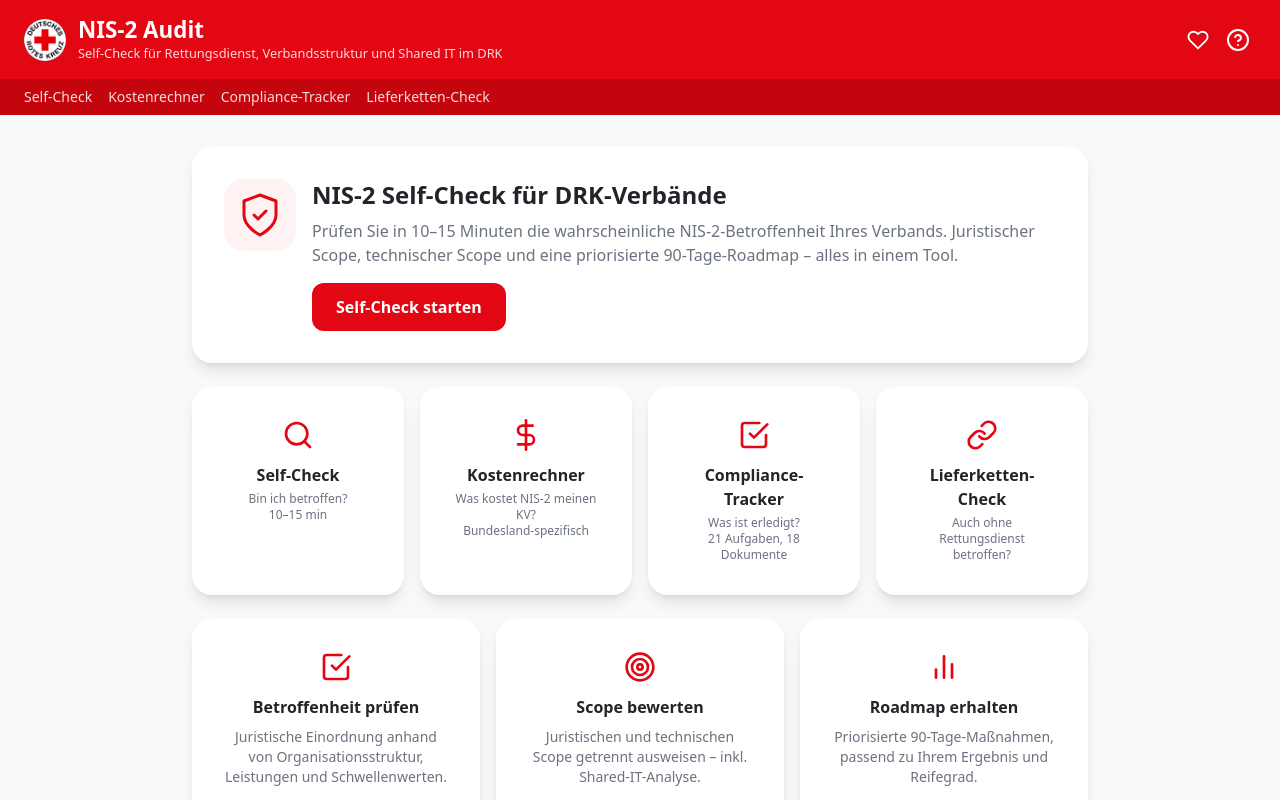
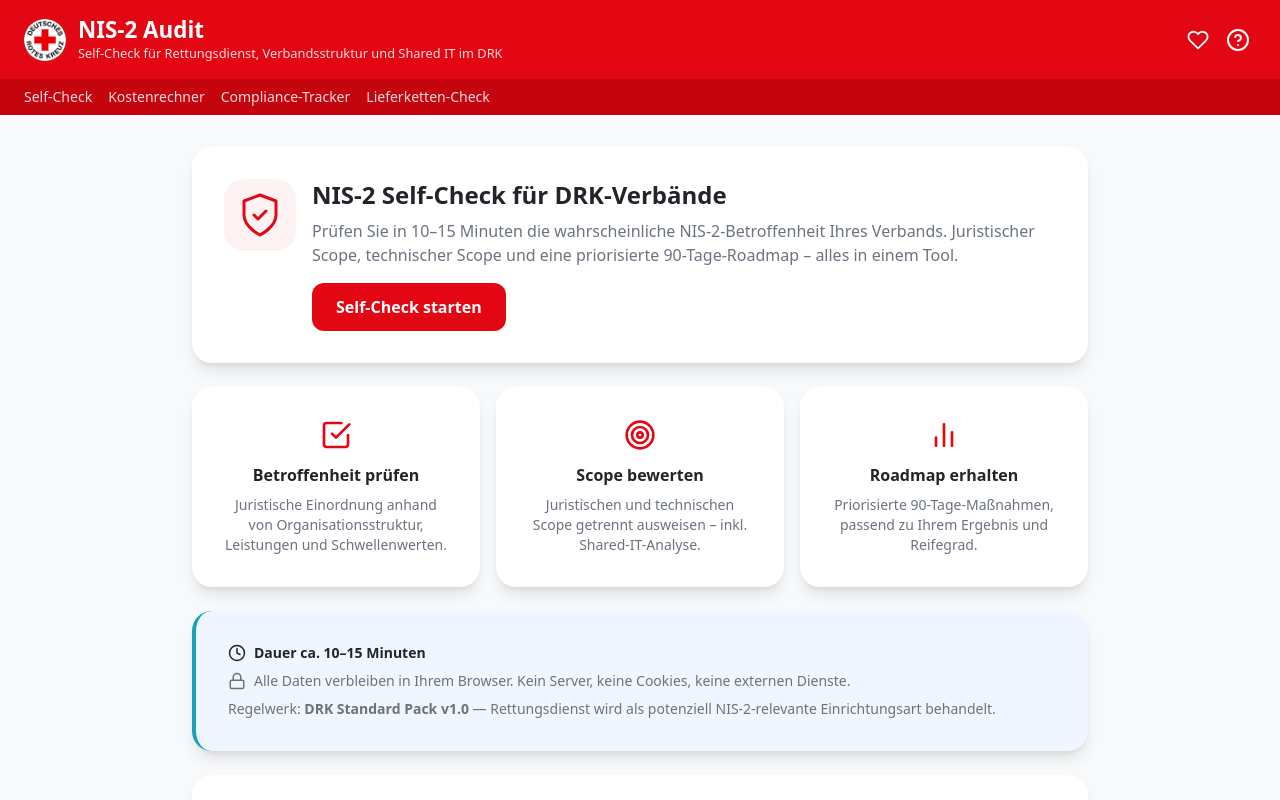
Before and after one commit to AFielen/NIS2-Audit, a Next.js app: page / in a window 1280 px wide. Shown: the top 800 px of the page. Built offline with nearby package versions, Linux system fonts and the light colour scheme.

Commit message:
style: hide module feature cards section on homepage
Temporarily set the 4-module grid to hidden for testing.

https://claude.ai/code/session_019YsZY8XnSHTZCoWWKBhSDA

```diff
--- a/app/page.tsx
+++ b/app/page.tsx
@@ -89,8 +89,8 @@ export default function Home() {
           </div>
         </div>
 
-        {/* 4 Module-Feature-Cards */}
-        <div className="grid grid-cols-1 sm:grid-cols-2 lg:grid-cols-4 gap-4 drk-slide-up">
+        {/* 4 Module-Feature-Cards – temporarily hidden for testing */}
+        <div className="hidden grid-cols-1 sm:grid-cols-2 lg:grid-cols-4 gap-4 drk-slide-up">
           <div className="drk-card text-center">
             <div className="flex justify-center mb-3" style={{ color: 'var(--drk)' }}>
               <svg xmlns="http://www.w3.org/2000/svg" width="32" height="32" viewBox="0 0 24 24"
```
